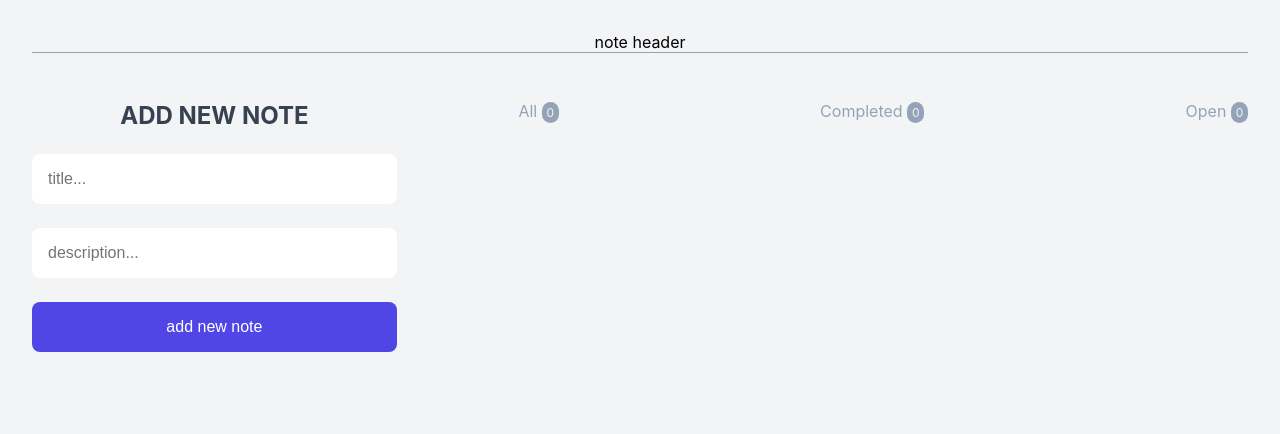
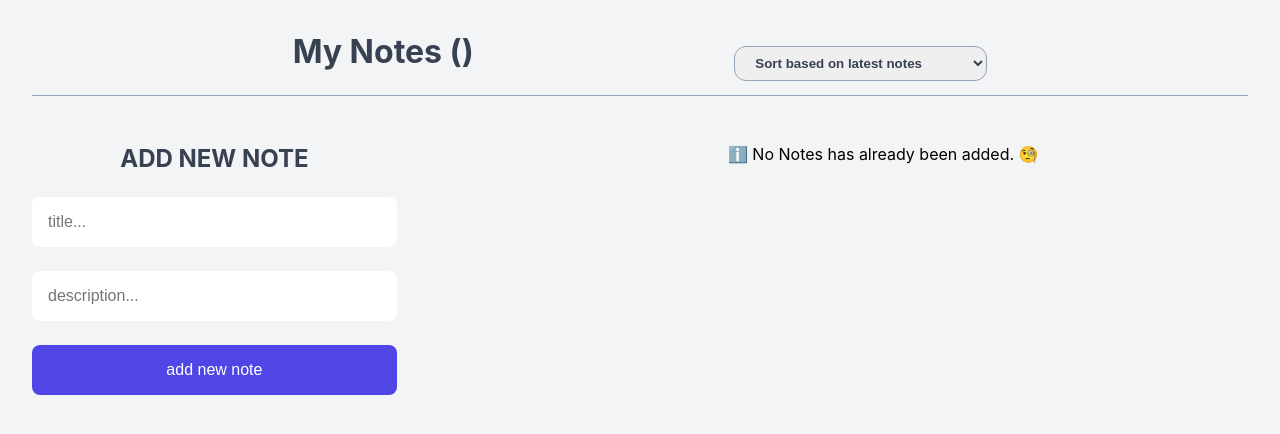
Before and after one commit to nymajalalabadi/NoteApp, a React (Vite) app in the folder Note-App/: page / in a window 1280 px wide. Shown: the top 434 px of the page. Built offline with nearby package versions, Linux system fonts and the light colour scheme.

Commit message:
Added Note Header Component

```diff
--- a/Note-App/src/App.jsx
+++ b/Note-App/src/App.jsx
@@ -3,9 +3,12 @@ import "./App.css";
 import AddNewNote from "./component/AddNewNote";
 import NoteList from "./component/NoteList";
 import NoteStatus from "./component/NoteStatus";
+import NoteHeader from "./component/NoteHeader";
 
 function App() {
   const [notes, setNotes] = useState([]);
+
+  const[sortBy, setSortBy] = useState("latest")
 
   const handleNotes = (newNote) => {
     setNotes((prevNotes) => [...prevNotes, newNote]);
@@ -38,14 +41,35 @@ function App() {
     setNotes((prevNotes) => prevNotes.map((note) => note.id == noteId ? {...note, completed: ! note.completed} : note));
   };
 
+  const HandleOnSort = (e) => {
+    setSortBy(e.target.value)
+  }
+
+  let sortedNotes = notes;
+
+  if(sortBy === "earliest")
+  {
+    sortedNotes = [...notes].sort((a,b) => new Date(a.createAt) - new Date(b.createAt));
+  }
+
+  if(sortBy === "latest")
+  {
+    sortedNotes = [...notes].sort((a,b) => new Date(b.createAt) - new Date(a.createAt));
+  }
+
+  if(sortBy === "completed")
+  {
+    sortedNotes = [...notes].sort((a, b) => Number(a.completed) - Number(b.completed));
+  }
+
   return (
   <div className="container">
-    <div className="note-header">note header</div>
+    <NoteHeader notes={notes} sortBy={sortBy} onSort={HandleOnSort}/>
     <div className="note-app">
       <AddNewNote onAddNote={handleNotes}/>
       <div className="note-container">
         <NoteStatus notes={notes}/>
-        <NoteList notes={notes} onDeletNote={handleDeletNote} onCompleteNote={handleCompleteNote}/>
+        <NoteList notes={sortedNotes} onDeletNote={handleDeletNote} onCompleteNote={handleCompleteNote}/>
       </div>
     </div>
   </div>);
--- /dev/null
+++ b/Note-App/src/component/NoteHeader.jsx
@@ -0,0 +1,15 @@
+
+function NoteHeader({notes, sortBy, onSort}) {
+  return (
+    <div className="note-header">
+      <h1>My Notes ({notes.lenght})</h1>
+      <select value={sortBy} onChange={onSort}>
+        <option value="latest">Sort based on latest notes</option>
+        <option value="earliest">Sort based on earliest notes</option>
+        <option value="completed">Sort based on completed notes</option>
+      </select>
+    </div>
+  )
+}
+
+export default NoteHeader
--- a/Note-App/src/component/NoteStatus.jsx
+++ b/Note-App/src/component/NoteStatus.jsx
@@ -5,6 +5,14 @@ function NoteStatus({notes}) {
     const allNotes = notes.length
     const completedNotes = notes.filter(n => n.completed).length;
     const unCompletedNotes = allNotes - completedNotes
+
+    if(!allNotes){
+        return (
+            <span>
+              ℹ️ <span>No Notes has already been added.</span> <span>🧐</span>
+            </span>
+          );
+    }
 
   return (
     <ul className="note-status">
```
